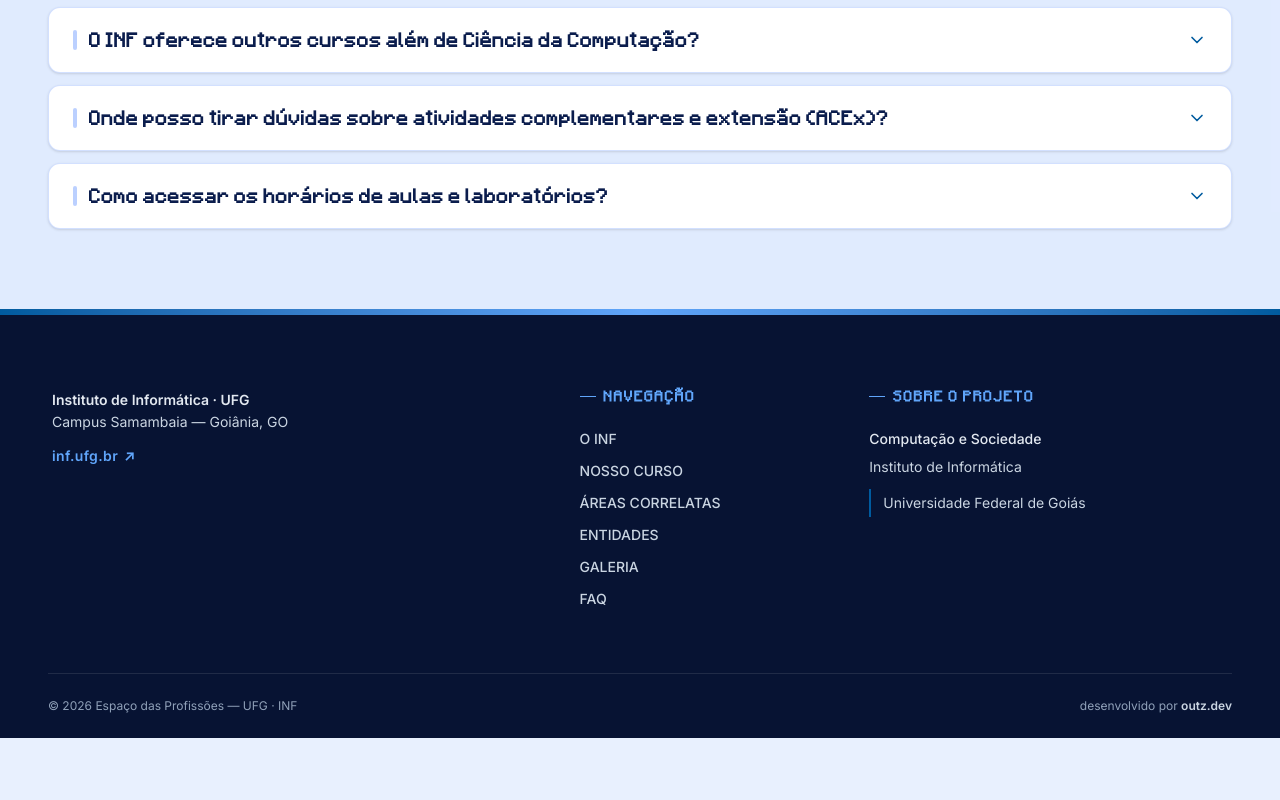
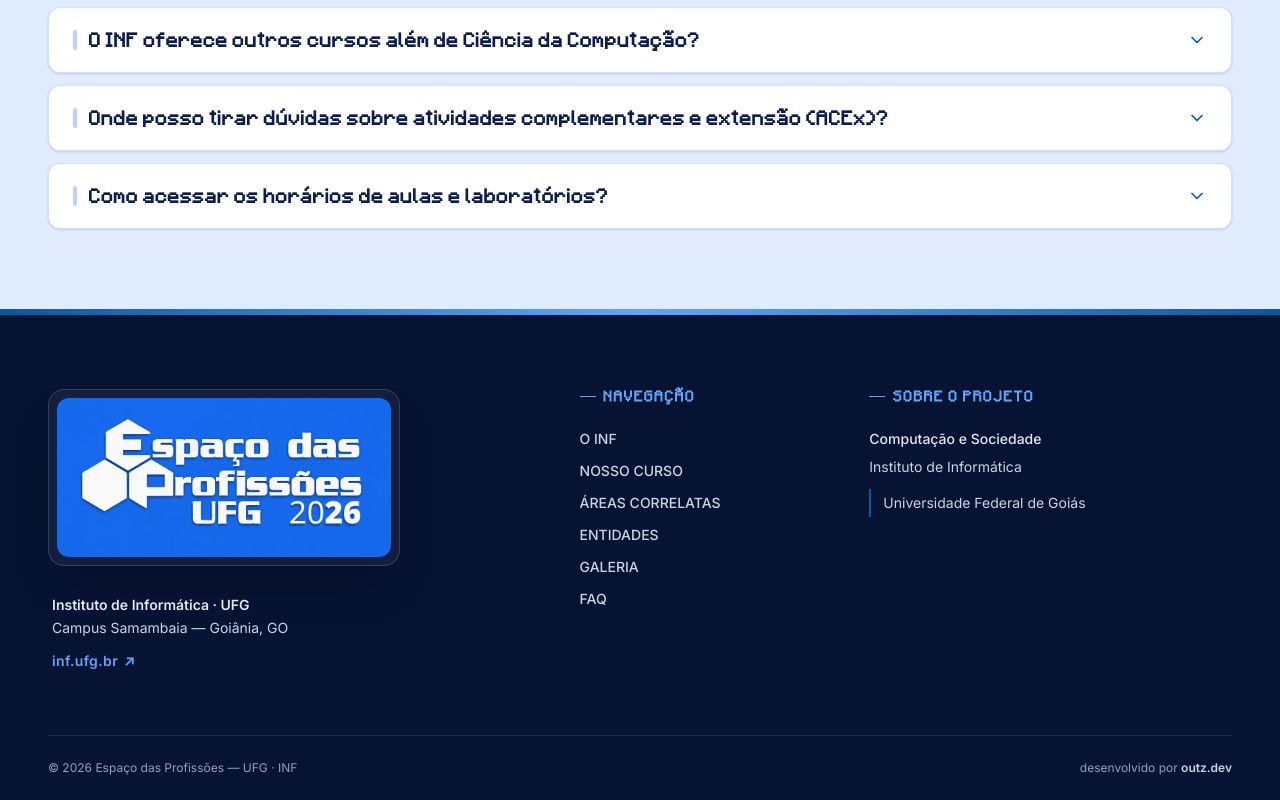
Before and after one commit to outz1/Projeto-CS, a Next.js app: page / in a window 1280 px wide. Shown: the part 7917-8717 px from the top of the page. Before the commit the page ends 8655 px from the top, so only its background shows below. Built offline with nearby package versions, Linux system fonts and the light colour scheme.

Commit message:
feat(footer): adicionar logo e link para a página inicial

```diff
--- a/components/layout/Footer.tsx
+++ b/components/layout/Footer.tsx
@@ -1,3 +1,6 @@
+import Image from "next/image";
+import Link from "next/link";
+
 import { navItems } from "../../features/home/content";
 
 export function Footer() {
@@ -10,6 +13,21 @@ export function Footer() {
       <div className="mx-auto w-full max-w-[1500px] px-4 sm:px-6 md:px-8 lg:px-12">
         <div className="grid gap-12 pb-16 sm:grid-cols-2 md:grid-cols-3 lg:grid-cols-[2fr_1fr_1.5fr]">
           <div className="flex flex-col items-start">
+            <Link
+              href="/"
+              aria-label="Voltar para a página inicial do Espaço das Profissões"
+              className="mb-7 block w-full max-w-[20rem] rounded-2xl border border-white/15 bg-white/5 p-2 shadow-2xl shadow-black/20 outline-none transition-transform duration-200 hover:-translate-y-0.5 focus-visible:ring-2 focus-visible:ring-[#60a5fa] focus-visible:ring-offset-2 focus-visible:ring-offset-[#071333] sm:max-w-[22rem]"
+            >
+              <Image
+                src="/logoespaco.png"
+                alt="Logo Espaço das Profissões UFG 2026"
+                width={420}
+                height={200}
+                className="h-auto w-full rounded-xl object-contain"
+                sizes="(min-width: 1024px) 352px, (min-width: 640px) 320px, 90vw"
+              />
+            </Link>
+
             <div className="mt-0 flex flex-col space-y-3 px-1 text-sm leading-relaxed text-slate-300">
               <div>
                 <p className="font-semibold text-slate-200">Instituto de Informática · UFG</p>
```
